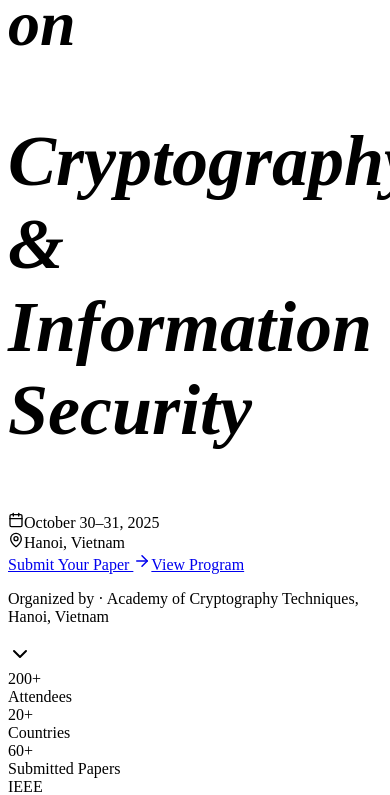
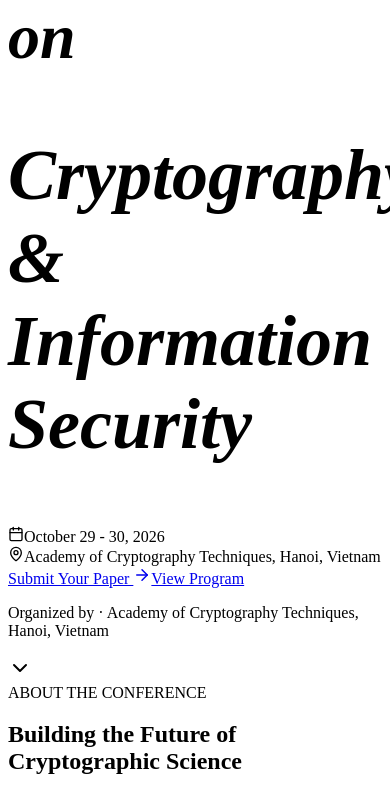
Before and after one commit to ChauTungDuong/VCRIS-2026, a React (Vite) app: page / in a window 390 px wide. Shown: the part 2291-3086 px from the top of the page. Built offline with nearby package versions, Linux system fonts and the light colour scheme; the HTML template or start-up script is replaced by a standard one.

Commit message:
init homepage

```diff
--- a/src/app/components/Header.tsx
+++ b/src/app/components/Header.tsx
@@ -20,7 +20,7 @@ export default function Navigation() {
       className={`fixed top-0 left-0 right-0 z-50 border-b transition-all duration-200 ${isScrolled ? "bg-white/90 backdrop-blur-xl border-rule" : "bg-white border-rule"
         }`}
     >
-      <div className="max-w-[1400px] mx-auto px-4 lg:px-6 h-[76px] flex items-center gap-4">
+      <div className="max-w-[1400px] mx-auto px-4 lg:px-6 h-[60px] flex items-center justify-between gap-4">
         {/* Logo */}
         <Link to="/" className="flex flex-col shrink-0">
           <div className="flex items-baseline gap-2">
--- a/src/app/data/conferenceData.ts
+++ b/src/app/data/conferenceData.ts
@@ -1,7 +1,6 @@
 // ============================================================
-// VCRIS 2025 — Real conference data extracted from vcris.org DB
+// VCRIS 2026 — Real conference data extracted from vcris.org DB
 // ============================================================
-
 export const CONF = {
   name: "VCRIS 2025",
   fullName:
@@ -14,6 +13,121 @@ export const CONF = {
   easyChairUrl: "https://easychair.org/conferences/?conf=vcris2025",
   contactEmail: "vcris@actvn.edu.vn",
   website: "https://vcris.org",
+};
+
+export const conferenceTracks = {
+  track1: {
+    title: "The conference provides a high-quality international forum for theoretical foundations, practical implementations, and emerging interdisciplinary security technologies. VCRIS 2026 welcomes original research contributions, case studies, system implementations, and visionary papers.",
+    label: "track 1",
+    topic: [
+      "Symmetric and asymmetric cryptography",
+      "Cryptographic hash functions and digital signatures",
+      "Cryptographic protocols and formal security proofs",
+      "Provable security and complexity assumptions",
+      "Random number generation and entropy sources",
+      "Post-Quantum Cryptography (PQC)",
+      "Lattice-based, code-based, multivariate cryptography",
+      "Quantum-resistant primitives and migration strategies",
+    ]
+  },
+  track2: {
+    title: "The conference provides a high-quality international forum for theoretical foundations, practical implementations, and emerging interdisciplinary security technologies. VCRIS 2026 welcomes original research contributions, case studies, system implementations, and visionary papers.",
+    label: "track 2",
+    topic: [
+      "Cryptographic engineering and implementation security",
+      "Side-channel attacks and countermeasures",
+      "Secure hardware and trusted execution environments",
+      "Zero-knowledge proofs and secure multiparty computation",
+      "Blockchain and distributed ledger cryptography",
+      "Privacy-enhancing technologies",
+      "Information hiding and watermarking",
+    ]
+  },
+  track3: {
+    title: "The conference provides a high-quality international forum for theoretical foundations, practical implementations, and emerging interdisciplinary security technologies. VCRIS 2026 welcomes original research contributions, case studies, system implementations, and visionary papers.",
+    label: "track 3",
+    topic: [
+      "Network and wireless security",
+      "IoT and edge security",
+      "Cloud and distributed systems security",
+      "Operating systems and virtualization security",
+      "Database and storage security",
+      "Web and mobile security",
+      "5G/6G and next-generation network security",
+    ]
+  },
+  track4: {
+    title: "The conference provides a high-quality international forum for theoretical foundations, practical implementations, and emerging interdisciplinary security technologies. VCRIS 2026 welcomes original research contributions, case studies, system implementations, and visionary papers.",
+    label: "track 4",
+    topic: [
+      "AI and machine learning for cybersecurity",
+      "Malware analysis and detection",
+      "Intrusion detection and prevention systems",
+      "Deepfake detection and media forensics",
+      "Adversarial machine learning",
+      "LLM applications in cybersecurity",
+      "Automated vulnerability detection",
+    ]
+  },
+  track5: {
+    title: "The conference provides a high-quality international forum for theoretical foundations, practical implementations, and emerging interdisciplinary security technologies. VCRIS 2026 welcomes original research contributions, case studies, system implementations, and visionary papers.",
+    label: "track 5",
+    topic: [
+      "Quantum communication security",
+      "Cyber-physical systems security",
+      "Smart city and critical infrastructure protection",
+      "Digital forensics and incident response",
+      "Human-centric security and usable security",
+      "Security economics and governance",
+      "Privacy and data protection frameworks",
+    ]
+  }
+}
+
+export const home = {
+  name: "VCRIS 2026",
+  title: `<div class="transition-all duration-700 delay-150 opacity-100 translate-y-0">
+    <h1 class="text-white leading-[1.1] mb-2" style="font-family: var(--font-display); font-size: 64px; font-style: italic; font-weight: 700;">
+      The 3<sup>rd</sup> International Conference on
+    </h1>
+    <h1 class="leading-[1.1]" style="font-family: var(--font-display); font-size: 72px; font-style: italic; font-weight: 700;">
+      <span class="text-white">Cryptography </span>
+      <span class="text-cipher">&amp;</span>
+      <span class="text-white"> Information Security</span>
+    </h1>
+  </div>`,
+  time: "October 29 - 30, 2026",
+  venue: "Academy of Cryptography Techniques, Hanoi, Vietnam",
+  importantDates: {
+    paperSubmissionDeadline: "June 30, 2026",
+    notificationOfAcceptance: "June 31, 2026",
+    cameraReadySubmission: "Septemper 25, 2026",
+    conferenceDates: "October 29 - 30, 2026",
+  },
+  aboutTheConference: [
+    "VCRIS 2026 is organized by the Academy of Cryptography Techniques in collaboration with co-organizing institutions including the Vietnam Institute for Advanced Study in Mathematics (VISAM), the Vietnam Association of Faculties- Institutes-Schools-Universities of ICT (FISU VN), the Information Security Journal (ISJ), with the endorsement of the University of Lorraine – France and the Japan Advanced Institute of Science and Technology – Japan, and the Computer Security and Industrial Cryptography group of KU Leuven – Belgium.",
+    "VCRIS 2026 aims to bring together researchers, practitioners, and industry experts to present and discuss the latest advances in cryptography, post-quantum security, systems security, and AI-driven cybersecurity.",
+    "The conference provides a high-quality international forum for theoretical foundations, practical implementations, and emerging interdisciplinary security technologies. VCRIS 2026 welcomes original research contributions, case studies, system implementations, and visionary papers.",
+  ],
+  conferenceTracks,
+  paperSubmission: [
+    "Authors are invited to submit original, unpublished research papers that are not currently under review elsewhere.",
+    "All submissions must follow the <a href='https://www.ieee.org/conferences/publishing/templates.html'>IEEE website</a>, be written in English, and should not exceed 6 pages.",
+    "Papers will be peer-reviewed using a double-blind review process by at least three members of the technical Program Committee.",
+  ],
+  publication: [
+    "Accepted papers that are presented at the conference will be submitted for inclusion into IEEE Xplore subject to meeting IEEE Xplore’s scope and quality requirements"
+  ],
+  whySubmitToVCRIS2026: [
+    "International Technical Program Committee",
+    "IEEE Xplore proceedings",
+    "Strong focus on Post-Quantum Cryptography and AI Security",
+    "Balanced coverage of theory and applied cybersecurity",
+    "Networking opportunities with academia and industry",
+  ],
+  bottomOfHomepage: [
+    `© Copyright 2026 The 3<sup>rd</sup> International Conference on Cryptography and Information Security (VCRIS 2026)`
+  ]
 };
 
 export const importantDates = [
--- a/src/app/pages/Home.tsx
+++ b/src/app/pages/Home.tsx
@@ -4,10 +4,11 @@ import { useEffect, useState } from "react";
 import CountdownTimer from "../components/CountdownTimer";
 import SpeakerCard from "../components/SpeakerCard";
 import {
-  CONF,
   importantDates,
   heroStats,
   keynoteSpeakers,
+  home,
+  CONF,
 } from "../data/conferenceData";
 
 export default function Home() {
@@ -51,7 +52,7 @@ export default function Home() {
                 className="text-[11px] font-semibold text-white tracking-[4px] uppercase"
                 style={{ fontFamily: "var(--font-body)" }}
               >
-                {CONF.name}
+                {home.name}
               </span>
             </div>
 
@@ -63,30 +64,7 @@ export default function Home() {
               <div
                 className={`transition-all duration-700 delay-150 ${isVisible ? "opacity-100 translate-y-0" : "opacity-0 translate-y-5"}`}
               >
-                <h1
-                  className="text-white leading-[1.1] mb-2"
-                  style={{
-                    fontFamily: "var(--font-display)",
-                    fontSize: "64px",
-                    fontStyle: "italic",
-                    fontWeight: 700,
-                  }}
-                >
-                  The 2nd International Conference on
-                </h1>
-                <h1
-                  className="leading-[1.1]"
-                  style={{
-                    fontFamily: "var(--font-display)",
-                    fontSize: "72px",
-                    fontStyle: "italic",
-                    fontWeight: 700,
-                  }}
-                >
-                  <span className="text-white">Cryptography </span>
-                  <span className="text-cipher">&</span>
-                  <span className="text-white"> Information Security</span>
-                </h1>
+                <h1 className="text-white" dangerouslySetInnerHTML={{ __html: home.title }} />
               </div>
             </div>
 
@@ -94,22 +72,22 @@ export default function Home() {
             <div
               className={`flex gap-3 mt-8 transition-all duration-700 delay-300 ${isVisible ? "opacity-100 translate-y-0" : "opacity-0 translate-y-5"}`}
             >
-              <div className="flex items-center gap-2 px-4 py-2.5 rounded-[20px] bg-white/10 border border-white/20 backdrop-blur-sm">
+              <div className="flex items-center gap-2 px-4 py-4 rounded-[20px] bg-white/10 border border-white/20 backdrop-blur-sm whitespace-nowrap">
                 <Calendar size={16} className="text-cipher" />
                 <span
                   className="text-[14px] font-medium text-white"
                   style={{ fontFamily: "var(--font-body)" }}
                 >
-                  {CONF.dates}
+                  {home.time}
                 </span>
               </div>
-              <div className="flex items-center gap-2 px-4 py-2.5 rounded-[20px] bg-white/10 border border-white/20 backdrop-blur-sm">
+              <div className="flex items-center gap-2 px-4 py-4 rounded-[20px] bg-white/10 border border-white/20 backdrop-blur-sm whitespace-nowrap">
                 <MapPin size={16} className="text-cipher" />
                 <span
                   className="text-[14px] font-medium text-white"
                   style={{ fontFamily: "var(--font-body)" }}
                 >
-                  Hanoi, Vietnam
+                  {home.venue}
                 </span>
               </div>
             </div>
@@ -143,39 +121,9 @@ export default function Home() {
               className="text-[12px] text-white/50"
               style={{ fontFamily: "var(--font-body)" }}
             >
-              Organized by · {CONF.location}
+              Organized by · {home.venue}
             </p>
             <ChevronDown size={24} className="text-cipher/70 animate-bounce" />
-          </div>
-        </div>
-
-        {/* Diagonal Cut */}
-        <div
-          className="absolute bottom-0 left-0 right-0 h-20 bg-cipher"
-          style={{ clipPath: "polygon(0 100%, 100% 100%, 100% 50%, 0 100%)" }}
-        />
-      </section>
-
-      {/* Stats Ribbon */}
-      <section className="bg-cipher py-6">
-        <div className="max-w-[1200px] mx-auto px-6">
-          <div className="grid grid-cols-4 gap-8">
-            {heroStats.map((stat, idx) => (
-              <div key={idx} className="text-center">
-                <div
-                  className="text-[28px] font-bold text-white mb-1"
-                  style={{ fontFamily: "var(--font-mono)" }}
-                >
-                  {stat.number}
-                </div>
-                <div
-                  className="text-[13px] text-white/75"
-                  style={{ fontFamily: "var(--font-body)" }}
-                >
-                  {stat.label}
-                </div>
-              </div>
-            ))}
           </div>
         </div>
       </section>
@@ -296,12 +244,12 @@ export default function Home() {
               >
                 Conference Opens In
               </p>
-              <CountdownTimer targetDate={CONF.dateStart} />
+              <CountdownTimer targetDate={home.time} />
               <p
                 className="text-[13px] text-slate italic mt-4"
                 style={{ fontFamily: "var(--font-body)" }}
               >
-                {CONF.dates} · Hanoi, Vietnam
+                {home.time} · Hanoi, Vietnam
               </p>
             </div>
 
@@ -495,9 +443,8 @@ export default function Home() {
             ].map((item, idx) => (
               <div
                 key={idx}
-                className={`flex items-start gap-6 p-6 transition-colors hover:bg-cipher-dim ${
-                  idx % 2 === 0 ? "bg-white" : "bg-paper"
-                } ${item.type === "keynote" ? "border-l-4 border-cipher bg-cipher-dim" : ""}`}
+                className={`flex items-start gap-6 p-6 transition-colors hover:bg-cipher-dim ${idx % 2 === 0 ? "bg-white" : "bg-paper"
+                  } ${item.type === "keynote" ? "border-l-4 border-cipher bg-cipher-dim" : ""}`}
               >
                 <div className="w-20 flex-shrink-0">
                   <span
```
